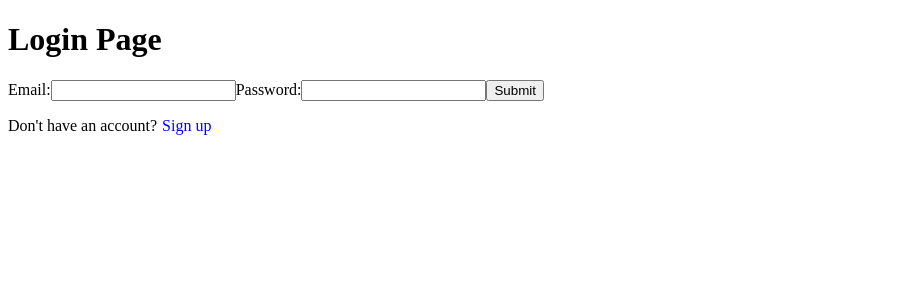
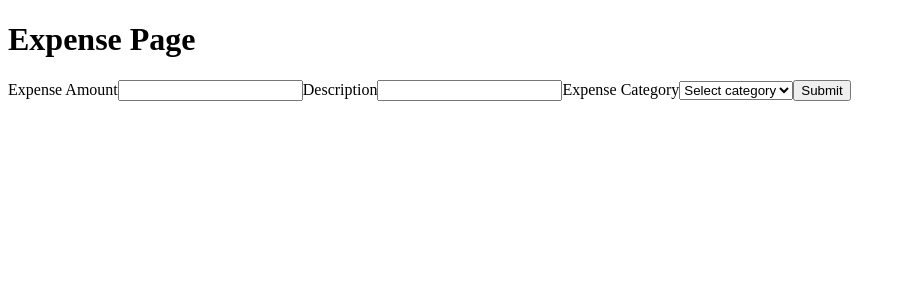
Before and after one commit to ajayygurjar/Expense_Tracker, a React (Vite) app in the folder FRONTEND/Frontend/: page /expenses in a window 1280 px wide. Shown: the top 300 px of the page, without its empty margins (0-906 px from the left). Built offline with nearby package versions, Linux system fonts and the light colour scheme.

Commit message:
ExpensePage and routing after login frontend

```diff
--- a/FRONTEND/Frontend/package.json
+++ b/FRONTEND/Frontend/package.json
@@ -12,7 +12,8 @@
   "dependencies": {
     "axios": "^1.13.2",
     "react": "^19.2.0",
-    "react-dom": "^19.2.0"
+    "react-dom": "^19.2.0",
+    "react-router-dom": "^7.11.0"
   },
   "devDependencies": {
     "@eslint/js": "^9.39.1",
--- a/FRONTEND/Frontend/src/App.jsx
+++ b/FRONTEND/Frontend/src/App.jsx
@@ -1,11 +1,18 @@
-import SignupPage from "./components/authentication/SignupPage"
+import { BrowserRouter, Routes, Route } from "react-router-dom";
 
+import ExpensePage from "./components/expenses/ExpensePage"
 import AuthPage from "./components/authentication/AuthPage"
 
 function App() {
   return (
     <>
-    <AuthPage/>
+    <BrowserRouter>
+    <Routes>
+      <Route path='/' element={<AuthPage/>}/>
+
+      <Route path='/expenses' element={<ExpensePage/>}/>
+    </Routes>
+    </BrowserRouter>
     </>
   )
 }
--- a/FRONTEND/Frontend/src/components/authentication/LoginPage.jsx
+++ b/FRONTEND/Frontend/src/components/authentication/LoginPage.jsx
@@ -1,49 +1,69 @@
 import axios from "axios";
 import { useState } from "react";
+import { useNavigate } from "react-router-dom";
 
-const LoginPage=()=>{
-    const [loginData,setLoginData]=useState({
-        email:'',
-        password:''
-    })
+const LoginPage = () => {
+  const navigate = useNavigate();
 
-    const changeHandler=(e)=>{
-        const {name,value}=e.target;
+  const [loginData, setLoginData] = useState({
+    email: "",
+    password: "",
+  });
 
-        setLoginData((prev)=>({
-            ...prev,[name]:value
-        }))
-    }
+  const changeHandler = (e) => {
+    const { name, value } = e.target;
 
-    const handleLogin=async(e)=>{
+    setLoginData((prev) => ({
+      ...prev,
+      [name]: value,
+    }));
+  };
+
+  const handleLogin = async (e) => {
     e.preventDefault();
     // console.log(loginData);
     try {
+      const res = await axios.post(
+        `http://localhost:5000/api/login`,
+        loginData
+      );
+      alert(res.data.message);
+      setLoginData({ email: "", password: "" });
+      navigate('/expenses')
+    } catch (error) {
+      console.error(error);
+      alert(error.response.data.message);
+    }
+  };
 
-            const res=await axios.post(`http://localhost:5000/api/login`,loginData);
-            alert(res.data.message);
-            setLoginData({email:'',password:''});
-        } catch (error) {
-            console.error(error)
-            alert(error.response.data.message)
-        }
-    }
-
-    return (<>
+  return (
+    <>
       <h1>Login Page</h1>
 
       <form onSubmit={handleLogin}>
-
         <label htmlFor="email">Email:</label>
-        <input type="email" id="email"  name="email" value={loginData.email} onChange={changeHandler} required/>
+        <input
+          type="email"
+          id="email"
+          name="email"
+          value={loginData.email}
+          onChange={changeHandler}
+          required
+        />
 
         <label htmlFor="password">Password:</label>
-        <input type="password" id="password"  name="password" value={loginData.password} onChange={changeHandler} required/>
+        <input
+          type="password"
+          id="password"
+          name="password"
+          value={loginData.password}
+          onChange={changeHandler}
+          required
+        />
         <button>Submit</button>
       </form>
-
-    </>)
-}
-
+    </>
+  );
+};
 
 export default LoginPage;
--- /dev/null
+++ b/FRONTEND/Frontend/src/components/expenses/ExpensePage.jsx
@@ -0,0 +1,66 @@
+import { useState } from "react";
+
+const ExpensePage = () => {
+  const [ExpenseData, setExpenseData] = useState({
+    amount: "",
+    description: "",
+    category: "",
+  });
+
+  //Change Handler
+  const changeHandler = (e) => {
+    const { name, value } = e.target;
+    setExpenseData((prev) => ({
+      ...prev,
+      [name]: value,
+    }));
+  };
+
+
+
+  //Handle Submit Request
+  const handleSubmit = (e) => {
+    e.preventDefault();
+
+    console.log(ExpenseData);
+  };
+
+  return (
+    <>
+      <h1>Expense Page</h1>
+      <form onSubmit={handleSubmit}>
+        <label htmlFor="expenseAmount">Expense Amount</label>
+        <input
+          type="number"
+          id="expenseAmount"
+          name="amount"
+          value={ExpenseData.amount}
+          onChange={changeHandler}
+        />
+        <label htmlFor="description">Description</label>
+        <input
+          type="text"
+          id="description"
+          name="description"
+          value={ExpenseData.description}
+          onChange={changeHandler}
+        />
+        <label htmlFor="expenseCategory">Expense Category</label>
+        <select
+          id="expenseCategory"
+          name="category"
+          value={ExpenseData.description}
+          onChange={changeHandler}
+        >
+          <option value="">Select category</option>
+          <option value="food">Food</option>
+          <option value="petrol">Petrol</option>
+          <option value="travel">Travel</option>
+        </select>
+        <button>Submit</button>
+      </form>
+    </>
+  );
+};
+
+export default ExpensePage;
```
Also changed, not shown: 1 other file (tests, documents, lock files or other folders). Lines whose indentation alone changed are shown as unchanged.
